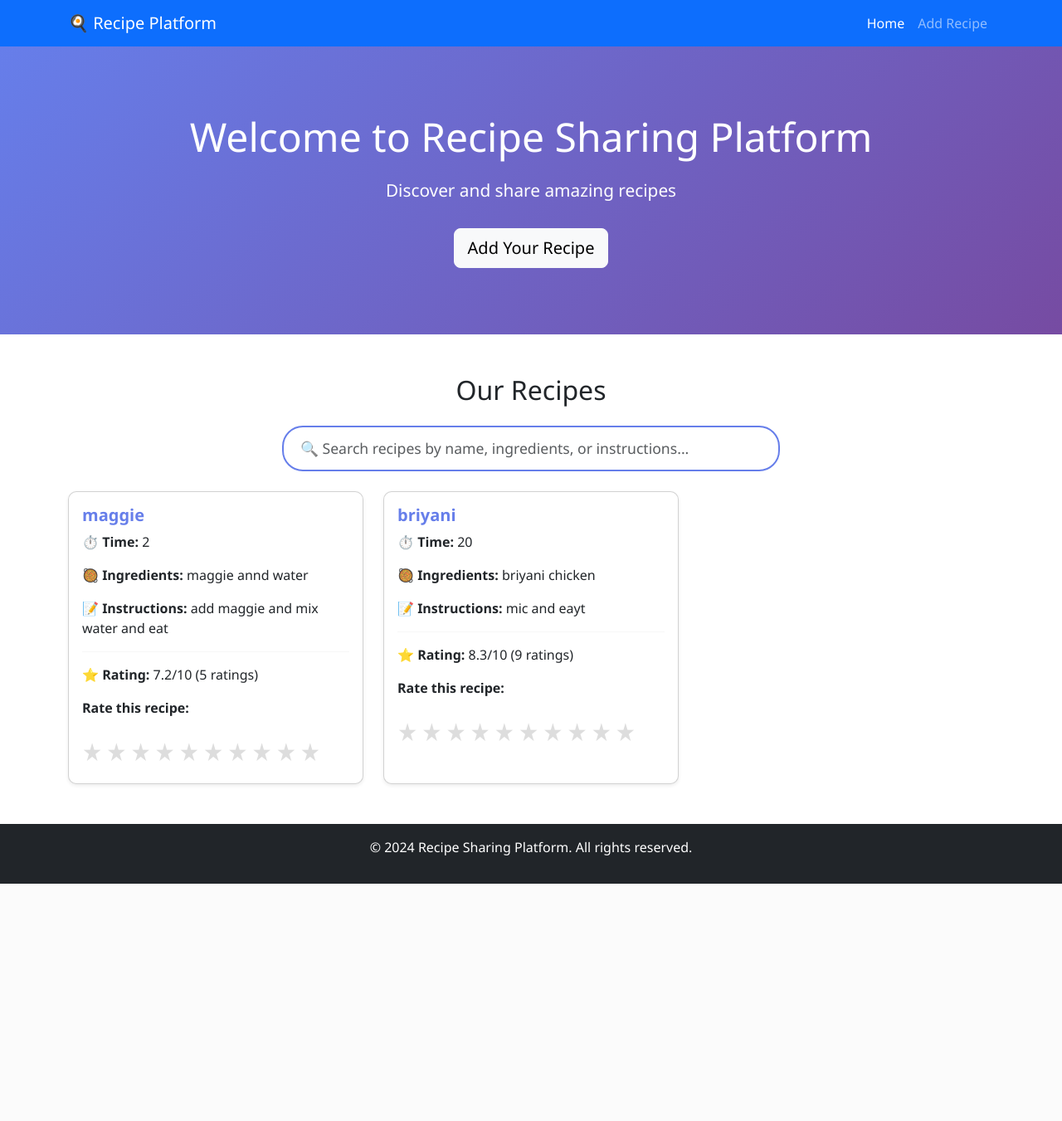
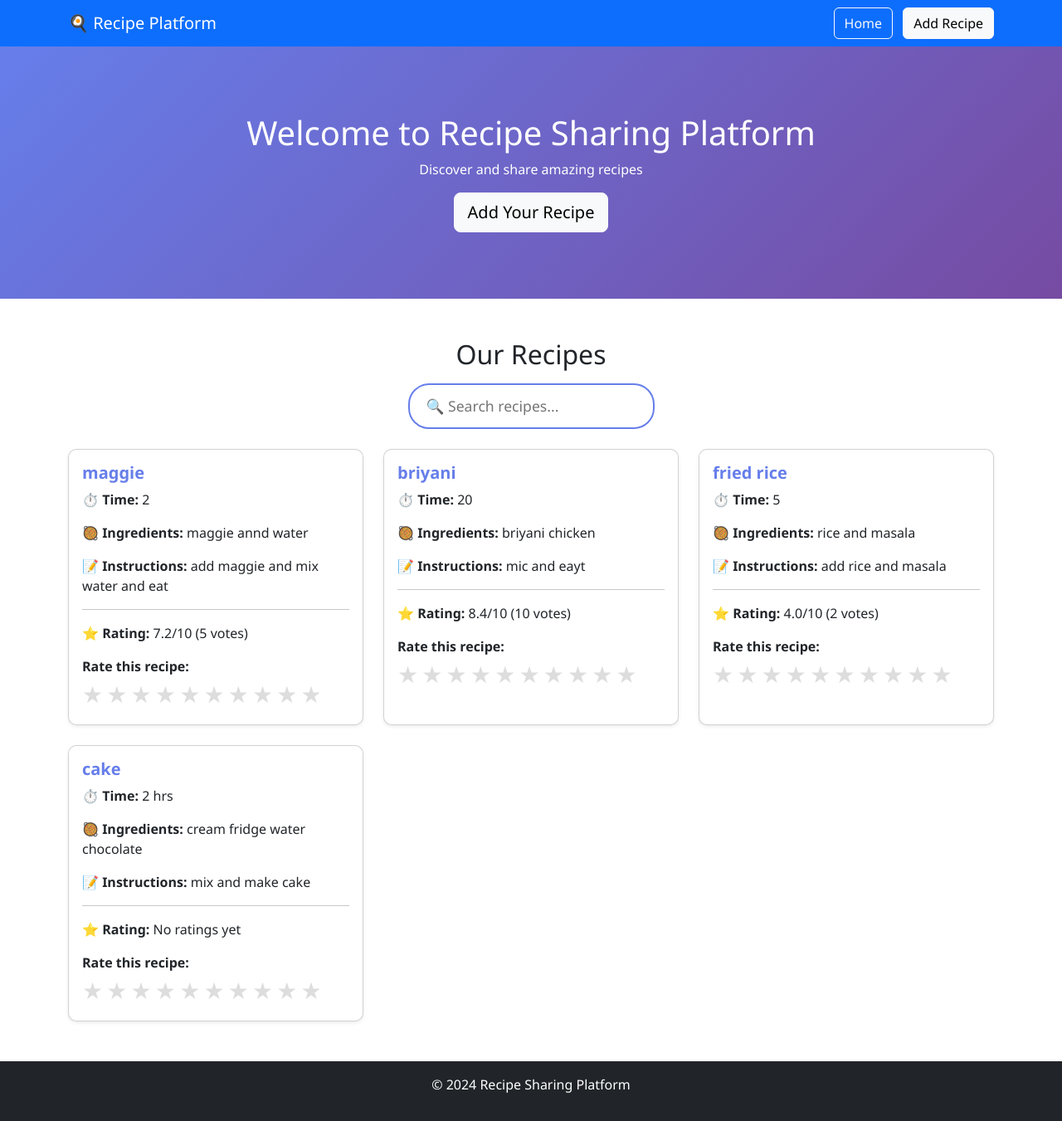
Before and after one commit to SanjaySV6905/sanjay-fsd, a Flask app: page / in a window 1280 px wide. Shown: the whole page at 83% size. Before the commit the page ends 1065 px from the top, so only its background shows below. Run offline with Flask 3, Linux system fonts and the light colour scheme.

Commit message:
Simplified code - beginner friendly, fewer lines

```diff
--- a/app.py
+++ b/app.py
@@ -1,35 +1,32 @@
 from flask import Flask, render_template, request, redirect, url_for
-import json
-import os
+import json, os
 
 app = Flask(__name__)
 
-# File to store recipes
-RECIPES_FILE = 'recipes.json'
-
+# Load recipes from file
 def load_recipes():
-    if os.path.exists(RECIPES_FILE):
-        with open(RECIPES_FILE, 'r') as f:
-            return json.load(f)
+    if os.path.exists('recipes.json'):
+        return json.load(open('recipes.json'))
     return []
 
+# Save recipes to file
 def save_recipes(recipes):
-    with open(RECIPES_FILE, 'w') as f:
-        json.dump(recipes, f, indent=2)
+    json.dump(recipes, open('recipes.json', 'w'), indent=2)
 
+# Home page - show all recipes
 @app.route('/')
 def home():
-    recipes = load_recipes()
-    return render_template('home.html', recipes=recipes)
+    return render_template('home.html', recipes=load_recipes())
 
+# Add recipe page
 @app.route('/add', methods=['GET', 'POST'])
 def add_recipe():
     if request.method == 'POST':
         recipe = {
             'name': request.form['name'],
+            'time': request.form['time'],
             'ingredients': request.form['ingredients'],
             'instructions': request.form['instructions'],
-            'time': request.form['time'],
             'ratings': [],
             'average_rating': 0
         }
@@ -39,19 +36,13 @@ def add_recipe():
         return redirect(url_for('home'))
     return render_template('add_recipe.html')
 
-@app.route('/rate/<int:recipe_id>', methods=['POST'])
-def rate_recipe(recipe_id):
-    rating = int(request.form['rating'])
+# Rate a recipe
+@app.route('/rate/<int:id>', methods=['POST'])
+def rate_recipe(id):
     recipes = load_recipes()
-
-    if 0 <= recipe_id < len(recipes):
-        if 'ratings' not in recipes[recipe_id]:
-            recipes[recipe_id]['ratings'] = []
-
-        recipes[recipe_id]['ratings'].append(rating)
-        recipes[recipe_id]['average_rating'] = round(sum(recipes[recipe_id]['ratings']) / len(recipes[recipe_id]['ratings']), 1)
-        save_recipes(recipes)
-
+    recipes[id]['ratings'].append(int(request.form['rating']))
+    recipes[id]['average_rating'] = round(sum(recipes[id]['ratings']) / len(recipes[id]['ratings']), 1)
+    save_recipes(recipes)
     return redirect(url_for('home'))
 
 if __name__ == '__main__':
--- a/static/script.js
+++ b/static/script.js
@@ -1,101 +1,46 @@
-$(document).ready(function() {
-    // Search functionality
-    $('#searchInput').on('keyup', function() {
-        let searchText = $(this).val().toLowerCase();
-        let visibleCount = 0;
+$(document).ready(function () {
 
-        $('.card').each(function() {
-            let cardText = $(this).text().toLowerCase();
+    // Search - filter cards as user types
+    $('#searchInput').on('keyup', function () {
+        let text = $(this).val().toLowerCase();
+        let count = 0;
+        $('.card').each(function () {
+            let match = $(this).text().toLowerCase().includes(text);
+            $(this).parent().toggle(match);
+            if (match) count++;
+        });
+        $('#noResults').toggle(count === 0 && text !== '');
+    });
 
-            if (cardText.includes(searchText)) {
-                $(this).parent().show();
-                visibleCount++;
-            } else {
-                $(this).parent().hide();
+    // Star hover effect
+    $('.star').on('mouseenter', function () {
+        let val = $(this).data('value');
+        $(this).closest('.star-rating').find('.star').each(function () {
+            $(this).toggleClass('hover', $(this).data('value') <= val);
+        });
+    });
+    $('.star-rating').on('mouseleave', function () {
+        $(this).find('.star').removeClass('hover');
+    });
+
+    // Star click - set value and submit form
+    $('.star').on('click', function () {
+        let val = $(this).data('value');
+        let form = $(this).closest('form');
+        form.find('.rating-value').val(val);
+        form.submit();
+    });
+
+    // Add recipe form validation
+    $('#recipeForm').on('submit', function (e) {
+        let fields = ['name', 'time', 'ingredients', 'instructions'];
+        for (let field of fields) {
+            if ($('#' + field).val().trim() === '') {
+                alert('Please fill in: ' + field);
+                e.preventDefault();
+                return;
             }
-        });
-
-        if (visibleCount === 0 && searchText !== '') {
-            $('#noResults').show();
-        } else {
-            $('#noResults').hide();
         }
     });
 
-    // Form validation
-    $('#recipeForm').on('submit', function(e) {
-        let isValid = true;
-
-        // Check if recipe name is empty
-        if ($('#name').val().trim() === '') {
-            alert('Please enter a recipe name');
-            isValid = false;
-            return false;
-        }
-
-        // Check if time is empty
-        if ($('#time').val().trim() === '') {
-            alert('Please enter cooking time');
-            isValid = false;
-            return false;
-        }
-
-        // Check if ingredients is empty
-        if ($('#ingredients').val().trim() === '') {
-            alert('Please enter ingredients');
-            isValid = false;
-            return false;
-        }
-
-        // Check if instructions is empty
-        if ($('#instructions').val().trim() === '') {
-            alert('Please enter instructions');
-            isValid = false;
-            return false;
-        }
-
-        if (isValid) {
-            alert('Recipe added successfully!');
-        }
-    });
-
-    // Add animation to cards
-    $('.card').hide().fadeIn(1000);
-
-    // Star rating system
-    $('.star').on('click', function() {
-        let rating = $(this).data('value');
-        let form = $(this).closest('.rating-form');
-
-        // Set the hidden input value
-        form.find('.rating-value').val(rating);
-
-        // Update visual feedback
-        form.find('.star').removeClass('selected');
-        form.find('.star').each(function() {
-            if ($(this).data('value') <= rating) {
-                $(this).addClass('selected');
-            }
-        });
-
-        // Submit the form automatically
-        form.submit();
-    });
-
-    // Hover effect for stars
-    $('.star').on('mouseenter', function() {
-        let rating = $(this).data('value');
-        let form = $(this).closest('.rating-form');
-
-        form.find('.star').removeClass('hover');
-        form.find('.star').each(function() {
-            if ($(this).data('value') <= rating) {
-                $(this).addClass('hover');
-            }
-        });
-    });
-
-    $('.star-rating').on('mouseleave', function() {
-        $(this).find('.star').removeClass('hover');
-    });
 });
--- a/static/style.css
+++ b/static/style.css
@@ -1,107 +1,37 @@
 body {
-    font-family: 'Segoe UI', Tahoma, Geneva, Verdana, sans-serif;
+    font-family: 'Segoe UI', sans-serif;
     min-height: 100vh;
     display: flex;
     flex-direction: column;
 }
 
+/* Hero banner at top of home page */
 .hero-section {
-    background: linear-gradient(135deg, #667eea 0%, #764ba2 100%);
+    background: linear-gradient(135deg, #667eea, #764ba2);
     padding: 80px 20px;
 }
 
-.hero-section h1 {
-    font-size: 3rem;
-    margin-bottom: 20px;
+/* Recipe card hover effect */
+.card {
+    border-radius: 10px;
+    transition: transform 0.3s ease;
+}
+.card:hover { transform: translateY(-5px); }
+.card-title { color: #667eea; font-weight: bold; }
+
+/* Search input styling */
+#searchInput {
+    max-width: 600px;
+    margin: 0 auto;
+    display: block;
+    padding: 12px 20px;
+    border-radius: 25px;
+    border: 2px solid #667eea;
+    font-size: 1.1rem;
 }
 
-.hero-section p {
-    font-size: 1.3rem;
-    margin-bottom: 30px;
-}
+/* Star rating */
+.star { font-size: 28px; color: #ddd; cursor: pointer; transition: 0.2s; }
+.star:hover, .star.hover, .star.selected { color: #ffd700; }
 
-.card {
-    transition: transform 0.3s ease;
-    border-radius: 10px;
-}
-
-.card:hover {
-    transform: translateY(-5px);
-}
-
-.card-title {
-    color: #667eea;
-    font-weight: bold;
-}
-
-footer {
-    margin-top: auto;
-}
-
-.form-control:focus {
-    border-color: #667eea;
-    box-shadow: 0 0 0 0.2rem rgba(102, 126, 234, 0.25);
-}
-
-.btn-primary {
-    background-color: #667eea;
-    border-color: #667eea;
-}
-
-.btn-primary:hover {
-    background-color: #5568d3;
-    border-color: #5568d3;
-}
-
-.search-box {
-    max-width: 600px;
-    margin: 0 auto;
-}
-
-#searchInput {
-    padding: 12px 20px;
-    font-size: 1.1rem;
-    border-radius: 25px;
-    border: 2px solid #667eea;
-}
-
-#searchInput:focus {
-    border-color: #667eea;
-    box-shadow: 0 0 0 0.3rem rgba(102, 126, 234, 0.25);
-}
-
-.rating-form {
-    margin-top: 15px;
-}
-
-.card hr {
-    margin: 15px 0;
-    border-top: 1px solid #e0e0e0;
-}
-
-.star-rating {
-    display: flex;
-    gap: 5px;
-    margin-top: 10px;
-}
-
-.star {
-    font-size: 30px;
-    color: #ddd;
-    cursor: pointer;
-    transition: all 0.2s ease;
-    user-select: none;
-}
-
-.star:hover {
-    color: #ffd700;
-    transform: scale(1.2);
-}
-
-.star.selected {
-    color: #ffd700;
-}
-
-.star.hover {
-    color: #ffd700;
-}
+footer { margin-top: auto; }
--- a/templates/home.html
+++ b/templates/home.html
@@ -2,44 +2,38 @@
 <html lang="en">
 <head>
     <meta charset="UTF-8">
-    <meta name="viewport" content="width=device-width, initial-scale=1.0">
     <title>Recipe Sharing Platform</title>
     <link href="https://cdn.jsdelivr.net/npm/bootstrap@5.3.0/dist/css/bootstrap.min.css" rel="stylesheet">
     <link rel="stylesheet" href="{{ url_for('static', filename='style.css') }}">
 </head>
 <body>
+
+<!-- Navbar -->
 <nav class="navbar navbar-expand-lg navbar-dark bg-primary">
     <div class="container">
         <a class="navbar-brand" href="/">🍳 Recipe Platform</a>
-            <button class="navbar-toggler" type="button" data-bs-toggle="collapse" data-bs-target="#navbarNav">
-                <span class="navbar-toggler-icon"></span>
-            </button>
-            <div class="collapse navbar-collapse" id="navbarNav">
-                <ul class="navbar-nav ms-auto">
-                    <li class="nav-item">
-                        <a class="nav-link active" href="/">Home</a>
-                    </li>
-                    <li class="nav-item">
-                        <a class="nav-link" href="/add">Add Recipe</a>
-                    </li>
-                </ul>
+        <div>
+            <a class="btn btn-outline-light me-2" href="/">Home</a>
+            <a class="btn btn-light" href="/add">Add Recipe</a>
         </div>
     </div>
 </nav>
 
+<!-- Hero Banner -->
 <header class="hero-section text-center text-white">
     <h1>Welcome to Recipe Sharing Platform</h1>
     <p>Discover and share amazing recipes</p>
     <a href="/add" class="btn btn-light btn-lg">Add Your Recipe</a>
 </header>
 
+<!-- Recipes Section -->
 <section class="container my-5">
-        <h2 class="text-center mb-4">Our Recipes</h2>
+    <h2 class="text-center mb-3">Our Recipes</h2>
 
-        <div class="search-box mb-4">
-            <input type="text" id="searchInput" class="form-control" placeholder="🔍 Search recipes by name, ingredients, or instructions...">
-        </div>
+    <!-- Search Box -->
+    <input type="text" id="searchInput" placeholder="🔍 Search recipes..." class="mb-4">
 
+    <!-- Recipe Cards -->
     {% if recipes %}
     <div class="row g-4">
         {% for recipe in recipes %}
@@ -47,35 +41,27 @@
             <div class="card h-100 shadow-sm">
                 <div class="card-body">
                     <h5 class="card-title">{{ recipe.name }}</h5>
-                        <p class="card-text"><strong>⏱️ Time:</strong> {{ recipe.time }}</p>
-                        <p class="card-text"><strong>🥘 Ingredients:</strong> {{ recipe.ingredients }}</p>
-                        <p class="card-text"><strong>📝 Instructions:</strong> {{ recipe.instructions }}</p>
-
+                    <p>⏱️ <strong>Time:</strong> {{ recipe.time }}</p>
+                    <p>🥘 <strong>Ingredients:</strong> {{ recipe.ingredients }}</p>
+                    <p>📝 <strong>Instructions:</strong> {{ recipe.instructions }}</p>
                     <hr>
-
-                        <p class="card-text"><strong>⭐ Rating:</strong>
+                    <!-- Show average rating -->
+                    <p>⭐ <strong>Rating:</strong>
                         {% if recipe.average_rating > 0 %}
-                                {{ recipe.average_rating }}/10 ({{ recipe.ratings|length }} ratings)
+                            {{ recipe.average_rating }}/10 ({{ recipe.ratings|length }} votes)
                         {% else %}
                             No ratings yet
                         {% endif %}
                     </p>
-
-                        <form method="POST" action="/rate/{{ loop.index0 }}" class="rating-form" data-recipe-id="{{ loop.index0 }}">
-                            <label class="form-label"><strong>Rate this recipe:</strong></label>
+                    <!-- Star rating form -->
+                    <form method="POST" action="/rate/{{ loop.index0 }}">
+                        <label><strong>Rate this recipe:</strong></label>
                         <div class="star-rating">
-                                <span class="star" data-value="1">★</span>
-                                <span class="star" data-value="2">★</span>
-                                <span class="star" data-value="3">★</span>
-                                <span class="star" data-value="4">★</span>
-                                <span class="star" data-value="5">★</span>
-                                <span class="star" data-value="6">★</span>
-                                <span class="star" data-value="7">★</span>
-                                <span class="star" data-value="8">★</span>
-                                <span class="star" data-value="9">★</span>
-                                <span class="star" data-value="10">★</span>
+                            {% for i in range(1, 11) %}
+                            <span class="star" data-value="{{ i }}">★</span>
+                            {% endfor %}
                         </div>
-                            <input type="hidden" name="rating" class="rating-value" required>
+                        <input type="hidden" name="rating" class="rating-value">
                     </form>
                 </div>
             </div>
@@ -86,11 +72,12 @@
     <p class="text-center text-muted">No recipes yet. Be the first to add one!</p>
     {% endif %}
 
-        <p id="noResults" class="text-center text-muted" style="display: none;">No recipes found matching your search.</p>
+    <p id="noResults" class="text-center text-muted" style="display:none;">No recipes found.</p>
 </section>
 
+<!-- Footer -->
 <footer class="bg-dark text-white text-center py-3">
-        <p>&copy; 2024 Recipe Sharing Platform. All rights reserved.</p>
+    <p>&copy; 2024 Recipe Sharing Platform</p>
 </footer>
 
 <script src="https://cdn.jsdelivr.net/npm/bootstrap@5.3.0/dist/js/bootstrap.bundle.min.js"></script>
```
Also changed, not shown: recipes.json (+22 -2 lines), templates/add_recipe.html (+18 -28 lines). Lines whose indentation alone changed are shown as unchanged.
